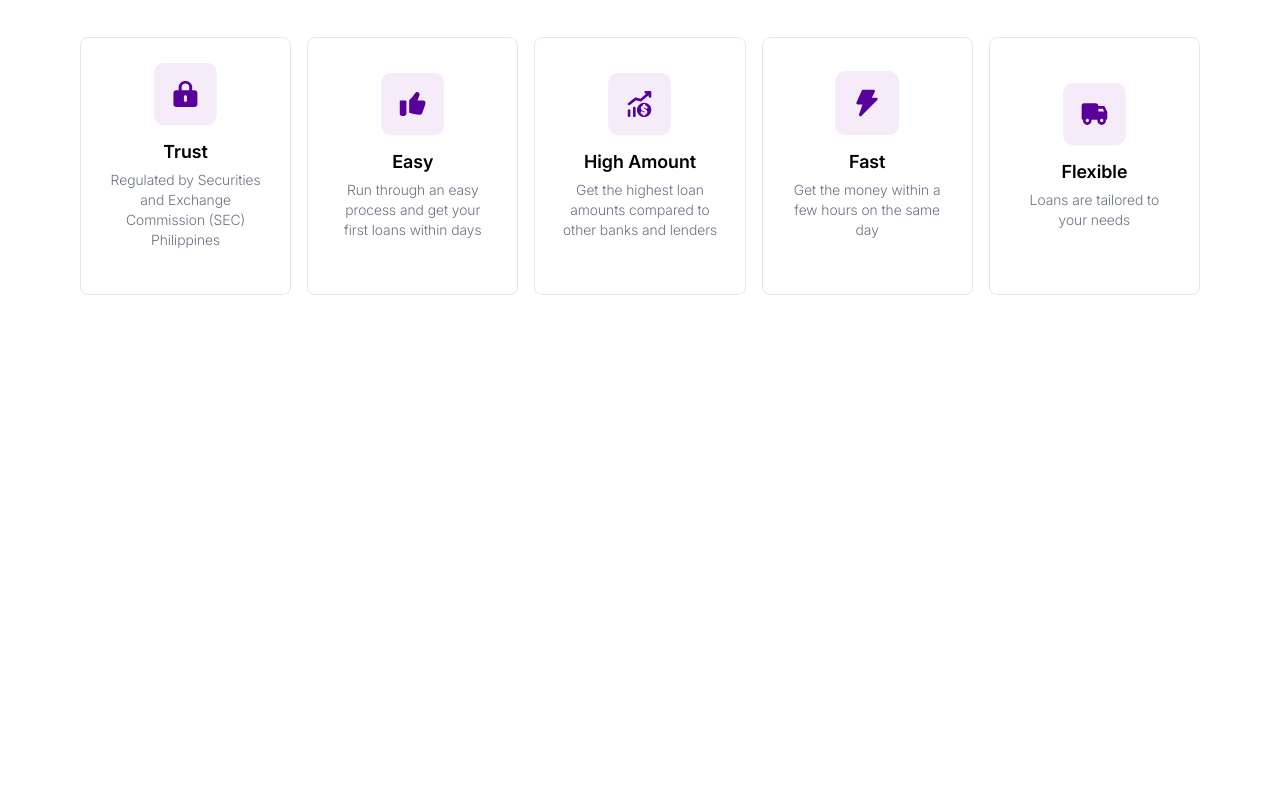
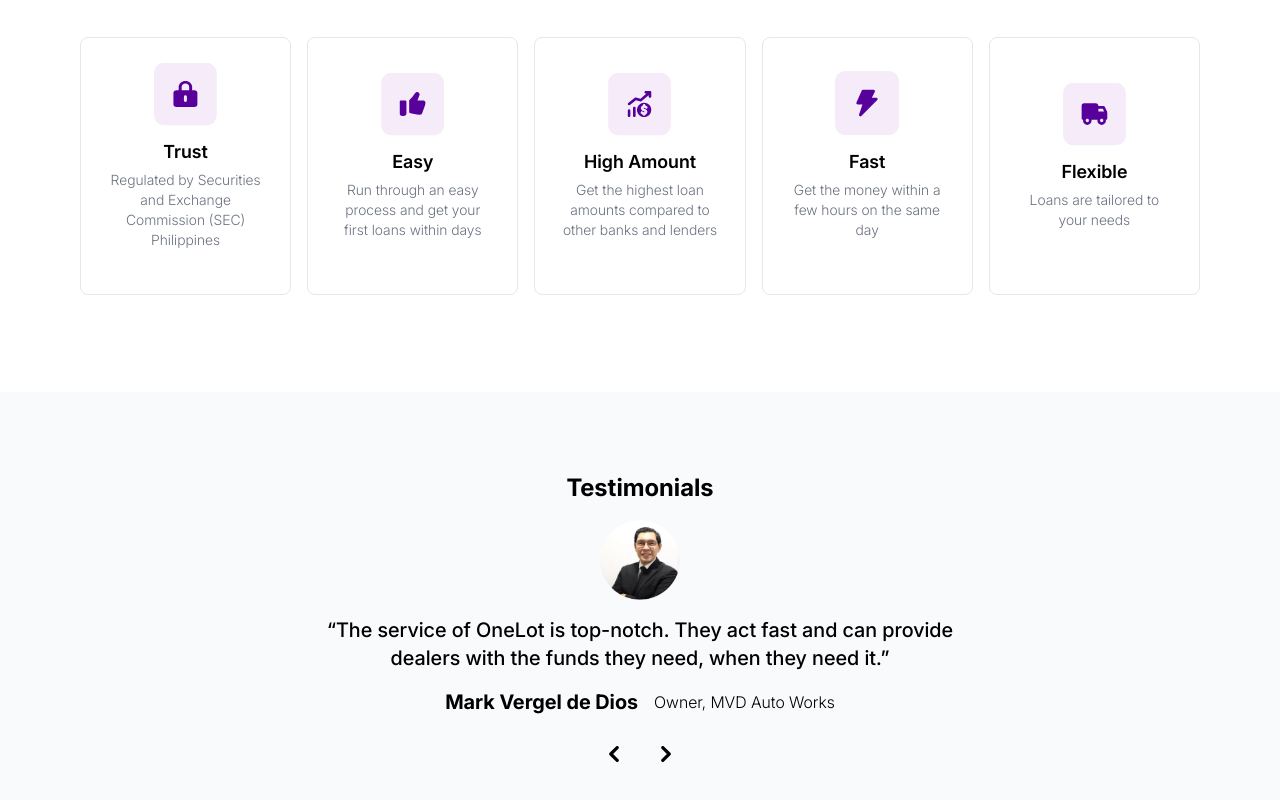
Before and after one commit to Tausif4171/onelot-assignment, a Next.js app: page / in a window 1280 px wide. Shown: the part 3923-4723 px from the top of the page. Before the commit the page ends 4315 px from the top, so only its background shows below. Built offline with nearby package versions, Linux system fonts and the light colour scheme.

Commit message:
Testimonials component ✅

```diff
--- a/app/components/Testimonials.tsx
+++ b/app/components/Testimonials.tsx
@@ -1,5 +1,133 @@
-import React from "react";
+"use client";
+import React, { useState, useEffect, useRef } from "react";
+import Image, { StaticImageData } from "next/image";
+import john from "../assets/Testimonials/john.png";
+import easy from "../assets/WhyChooseUs/easy.svg";
+import { Heading } from "./common/Heading";
 
-export const Testimonials = () => {
-  return <div>Testimonials</div>;
+interface CarouselItem {
+  id: number;
+  imageSrc: StaticImageData;
+  alt: string;
+}
+
+const carouselItems: CarouselItem[] = [
+  { id: 1, imageSrc: john, alt: "John" },
+  { id: 2, imageSrc: easy, alt: "Easy" },
+];
+
+export const Testimonials: React.FC = () => {
+  const [currentIndex, setCurrentIndex] = useState(0);
+  const intervalRef = useRef<NodeJS.Timeout | null>(null);
+
+  const scrollToIndex = (index: number) => {
+    setCurrentIndex(index);
+  };
+
+  const handlePrev = () => {
+    console.log("Previous clicked");
+    const prevIndex =
+      currentIndex === 0 ? carouselItems.length - 1 : currentIndex - 1;
+    scrollToIndex(prevIndex);
+  };
+
+  const handleNext = () => {
+    console.log("Next clicked");
+    const nextIndex =
+      currentIndex === carouselItems.length - 1 ? 0 : currentIndex + 1;
+    scrollToIndex(nextIndex);
+  };
+
+  // Auto-scroll every 2 seconds
+  useEffect(() => {
+    intervalRef.current = setInterval(() => {
+      handleNext();
+    }, 200000000);
+
+    // Clear interval on component unmount
+    return () => {
+      if (intervalRef.current) clearInterval(intervalRef.current);
+    };
+  }, [currentIndex]);
+
+  return (
+    <div
+      id="default-carousel"
+      className="relative w-full px-4 md:px-0 pt-20 pb-32 bg-slate-50"
+    >
+      {/* Carousel wrapper */}
+      <div className="">
+        {carouselItems.map((item, index) => (
+          <div
+            key={item.id}
+            className={`duration-700 ease-in-out ${
+              currentIndex === index ? "block" : "hidden"
+            }`}
+          >
+            <div className=" flex flex-col text-center justify-center items-center">
+              <Heading text="Testimonials" size="xs" />
+              <Image
+                className="w-20 h-20 my-4 "
+                src={item.imageSrc}
+                alt={item.alt}
+              />
+              <p className=" font-medium text-base md:text-xl mb-4 max-w-[651px]">
+                “The service of OneLot is top-notch. They act fast and can
+                provide dealers with the funds they need, when they need it.”
+              </p>
+              <div className=" flex flex-col md:flex-row gap-x-4 gap-y-2 items-center">
+                <h4 className=" font-bold text-xl">Mark Vergel de Dios</h4>
+                <h4 className=" font-light text-base">Owner, MVD Auto Works</h4>
+              </div>
+            </div>
+          </div>
+        ))}
+      </div>
+
+      {/* Slider controls */}
+      <div className="absolute z-30 flex -translate-x-1/2 bottom-[70px] left-1/2 space-x-3">
+        <button type="button" onClick={handlePrev}>
+          <span className="inline-flex items-center justify-center w-10 h-10 ">
+            <svg
+              className="w-4 h-4 text-black"
+              aria-hidden="true"
+              xmlns="http://www.w3.org/2000/svg"
+              fill="none"
+              viewBox="0 0 6 10"
+            >
+              <path
+                stroke="currentColor"
+                strokeLinecap="round"
+                strokeLinejoin="round"
+                strokeWidth="2"
+                d="M5 1 1 5l4 4"
+              />
+            </svg>
+            <span className="sr-only">Previous</span>
+          </span>
+        </button>
+
+        <button type="button" onClick={handleNext}>
+          <span className="inline-flex items-center justify-center w-10 h-10 ">
+            <svg
+              className="w-4 h-4 text-black"
+              aria-hidden="true"
+              xmlns="http://www.w3.org/2000/svg"
+              fill="none"
+              viewBox="0 0 6 10"
+            >
+              <path
+                stroke="currentColor"
+                strokeLinecap="round"
+                strokeLinejoin="round"
+                strokeWidth="2"
+                d="m1 9 4-4-4-4"
+              />
+            </svg>
+            <span className="sr-only">Next</span>
+          </span>
+        </button>
+      </div>
+    </div>
+  );
 };
--- a/app/page.tsx
+++ b/app/page.tsx
@@ -1,8 +1,10 @@
 import { BusinessGrowth } from "./components/BusinessGrowth";
 import { CarFinancing } from "./components/CarFinancing";
 import { DealerOperations } from "./components/DealerOperations";
+import { FAQs } from "./components/FAQs";
 import { Header } from "./components/Header";
 import { Hero } from "./components/Hero";
+import { Testimonials } from "./components/Testimonials";
 import { WhyChooseUs } from "./components/WhyChooseUs";
 
 export default function Home() {
@@ -14,6 +16,8 @@ export default function Home() {
       <CarFinancing />
       <DealerOperations />
       <WhyChooseUs />
+      <Testimonials />
+      {/* <FAQs /> */}
     </div>
   );
 }
```
Also changed, not shown: app/assets/Testimonials/john.png (added).
